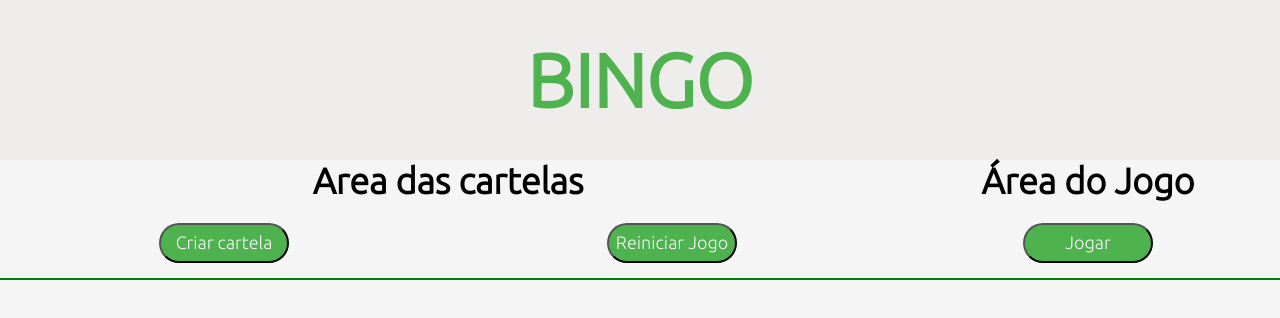
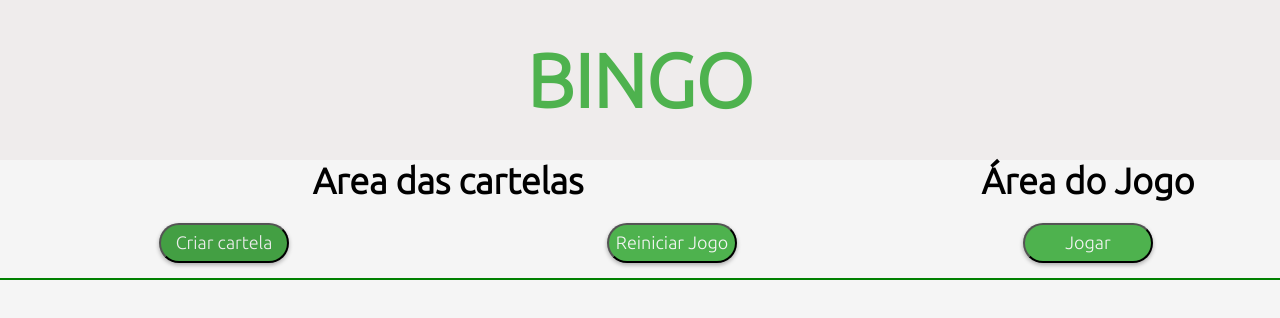
Before and after one commit to GuilhermeGoes1/Bingo, a plain HTML site: page index.html in a window 1280 px wide. In both pictures the pointer is over the button "Criar cartela". Drawn offline with Linux system fonts and the light colour scheme.

Commit message:
Add files via upload

```diff
--- a/index.css
+++ b/index.css
@@ -25,12 +25,21 @@ body {
 }
 
 button {
+    cursor: pointer;
     font-size: 18px;
     width: 130px;
     height: 40px;
     background-color: rgb(78, 178, 78);
     color: whitesmoke;
     border-radius: 20px;
+    box-shadow: 0 2px 4px rgba(0, 0, 0, 0.3);
+}
+
+button:hover {
+    background-color: rgb(67, 159, 67);
+    transition: .5s;
+    color: rgb(238, 237, 237);
+    box-shadow: 0 2px 4px rgba(0, 0, 0, 0.3);
 }
 
 nav {
```
